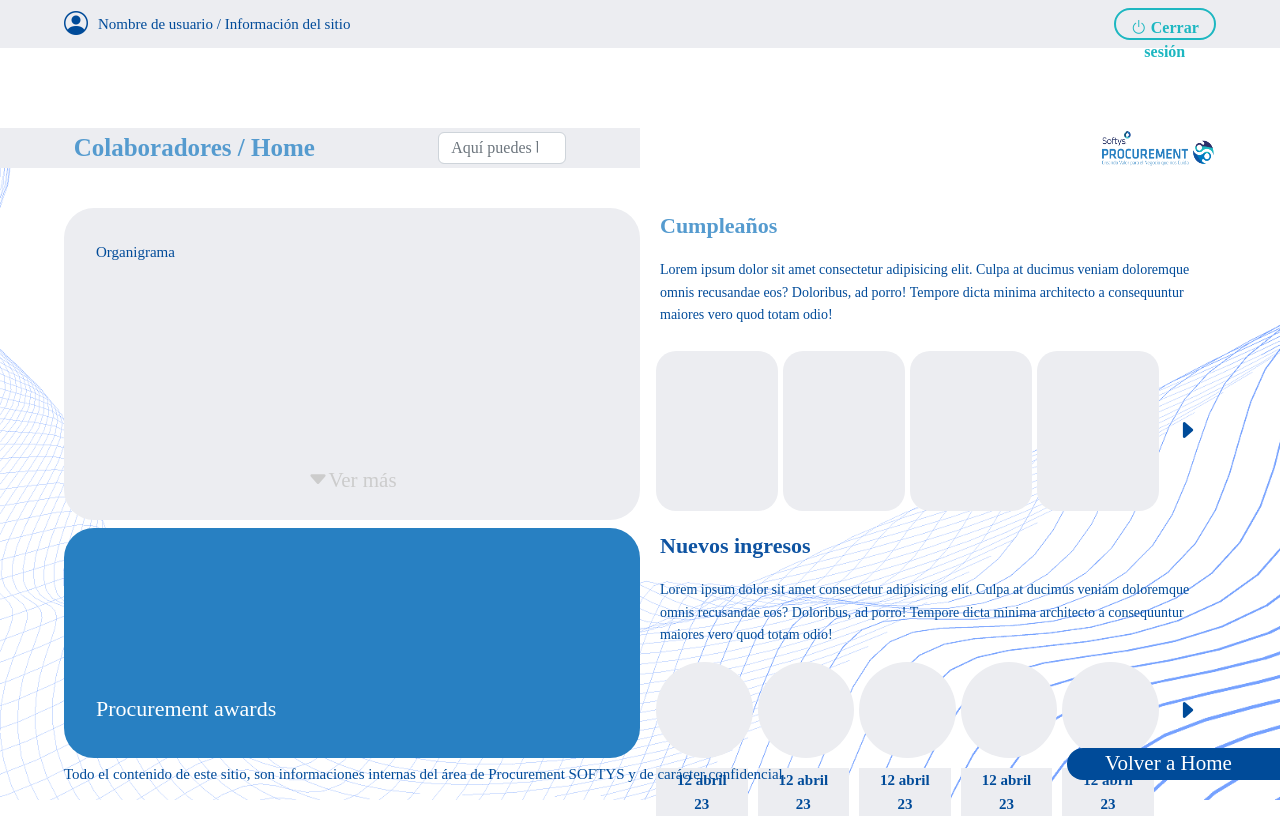
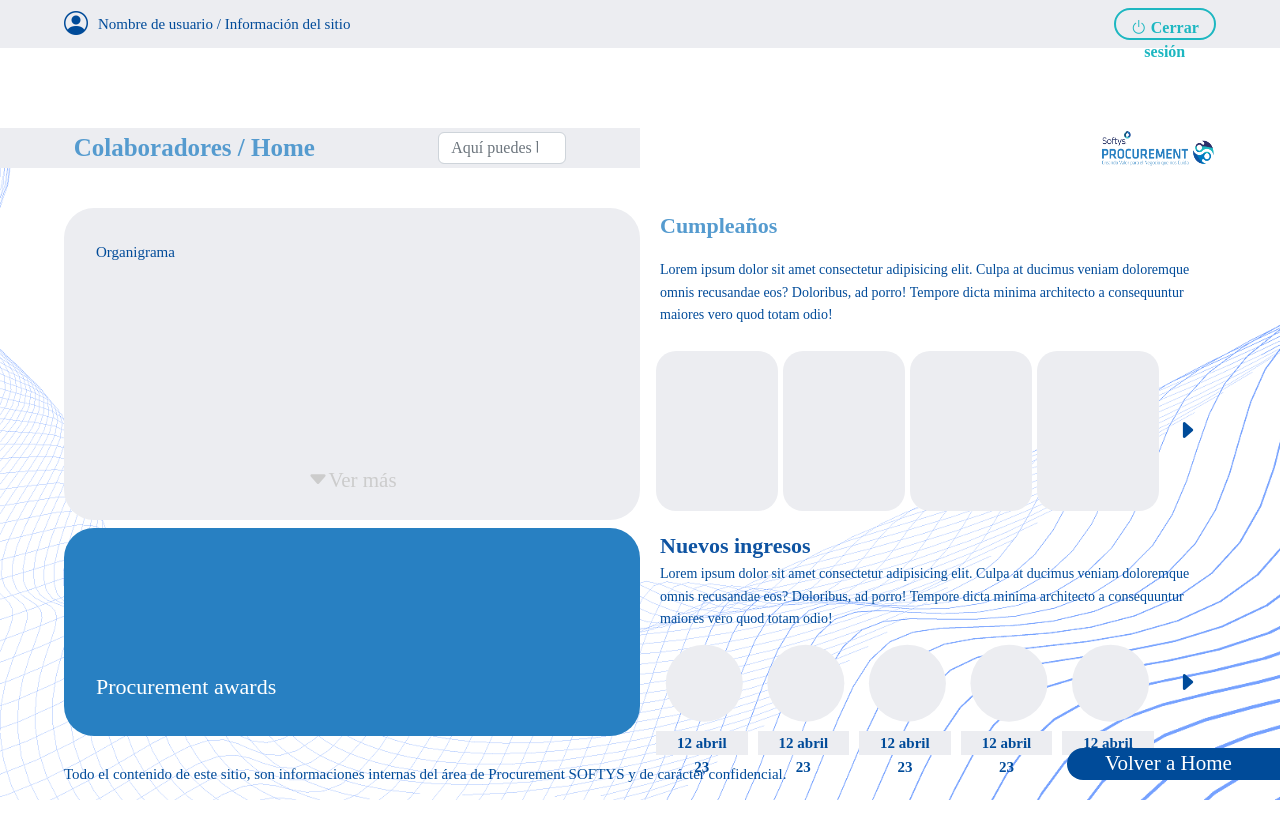
Before and after one commit to LisitSPA/Procurement.View, a Vue app: page /homeColaboradores in a window 1280 px wide. Built offline with nearby package versions, Linux system fonts and the light colour scheme.

Commit message:
Update seccion colaboradores - home/cumpleaños

```diff
--- a/src/components/Secciones/Colaboradores/Cumpleaños.vue
+++ b/src/components/Secciones/Colaboradores/Cumpleaños.vue
@@ -3,18 +3,7 @@
 		<div class="col-12" style="height: 20%;">
 			<p style="font-size: 21px;">Selector mensual de cumpleaños</p>
 			<div style="justify-content: space-evenly; display: flex;">
-				<span class="badge bg-gris custom-badgage">ENERO</span>
-				<span class="badge bg-gris custom-badgage">FEBRERO</span>
-				<span class="badge bg-gris custom-badgage">MARZO</span>
-				<span class="badge bg-gris custom-badgage">ABRIL</span>
-				<span class="badge bg-gris custom-badgage">MAYO</span>
-				<span class="badge bg-gris custom-badgage">JUNIO</span>
-				<span class="badge bg-gris custom-badgage">JULIO</span>
-				<span class="badge bg-gris custom-badgage">AGOSTO</span>
-				<span class="badge bg-gris custom-badgage">SEPTIEMBRE</span>
-				<span class="badge bg-gris custom-badgage">OCTUBRE</span>
-				<span class="badge bg-gris custom-badgage">NOVIEMBRE</span>
-				<span class="badge bg-gris custom-badgage">DICIEMBRE</span>
+				<span class="badge bg-gris custom-badgage" v-for="(item, index) in months" :key="index">{{item}}</span>
 			</div>
 		</div>
 		<div class="col-12" style="height: 40%; padding-bottom: 1rem;">
@@ -64,10 +53,8 @@
 	</div>
 </template>
 
-<script>
-export default {
-
-}
+<script setup>
+	const months = ['ENERO','FEBRERO','MARZO','ABRIL','MAYO','JUNIO','JULIO','AGOSTO','SEPTIEMBRE','OCTUBRE','NOVIEMBRE','DICIEMBRE']
 </script>
 
 <style scoped>
--- a/src/components/Secciones/Colaboradores/Home.vue
+++ b/src/components/Secciones/Colaboradores/Home.vue
@@ -36,10 +36,10 @@
 			<span class="text-white" style="font-size: 22px;">Procurement awards</span>
 		</div>
 		<div class="col-6" style="padding: 0 20px 0 20px;">
-			<div class="row">
+			<div class="row h-100">
 				<div class="col-12 cursor-pointer" @click="$emit('updateContent', 'ingresos')">
-					<p class="blue-text2 fw-bold" style="font-size: 22px;">Nuevos ingresos</p>
-					<p class="text-blue2" style="font-size: 14px;">Lorem ipsum dolor sit amet consectetur adipisicing elit. Culpa at ducimus veniam doloremque omnis recusandae eos? Doloribus, ad porro! Tempore dicta minima architecto a consequuntur maiores vero quod totam odio!</p>
+					<p class="blue-text2 fw-bold m-0" style="font-size: 22px;">Nuevos ingresos</p>
+					<p class="text-blue2 m-0" style="font-size: 14px;">Lorem ipsum dolor sit amet consectetur adipisicing elit. Culpa at ducimus veniam doloremque omnis recusandae eos? Doloribus, ad porro! Tempore dicta minima architecto a consequuntur maiores vero quod totam odio!</p>
 				</div>
 				<div class="col-12" style="padding: 0 10px 0 20px; height: 12vh;;">
 					<div class="row h-100">
@@ -49,7 +49,7 @@
 								</div>
 							</div>
 							<div class="row">
-								<div class="col text-blue2 text-center bg-gris" v-for="(items,index) in 5" :key="index" style="margin-right: 10px; margin-top: 10px;">
+								<div class="col text-blue2 text-center bg-gris" v-for="(items,index) in 5" :key="index" style="margin-right: 10px; height: 1.5rem;">
 									<span class="fw-bold">12 abril 23</span>
 								</div>
 							</div>
@@ -77,7 +77,7 @@
 	margin-right: 5px;
 }
 .new-user{
-	border-radius: 100px;
+	clip-path: circle(40% at 50% 50%);
 	margin-right: 5px;
 }
 
```
